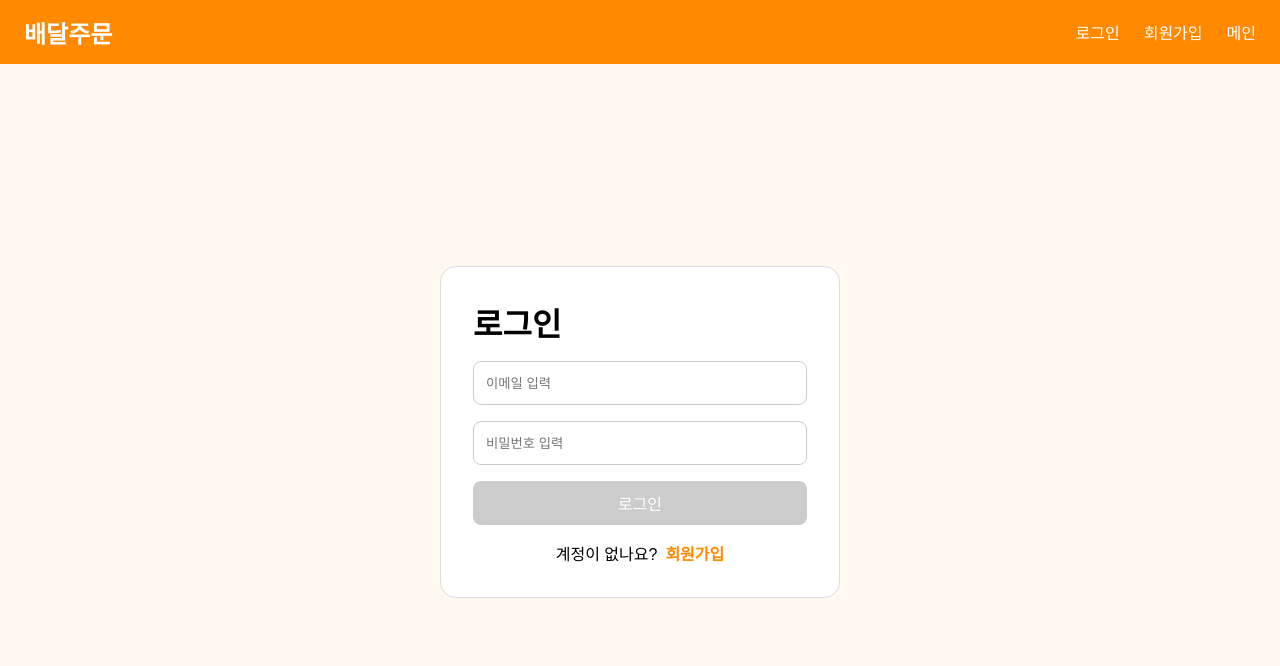
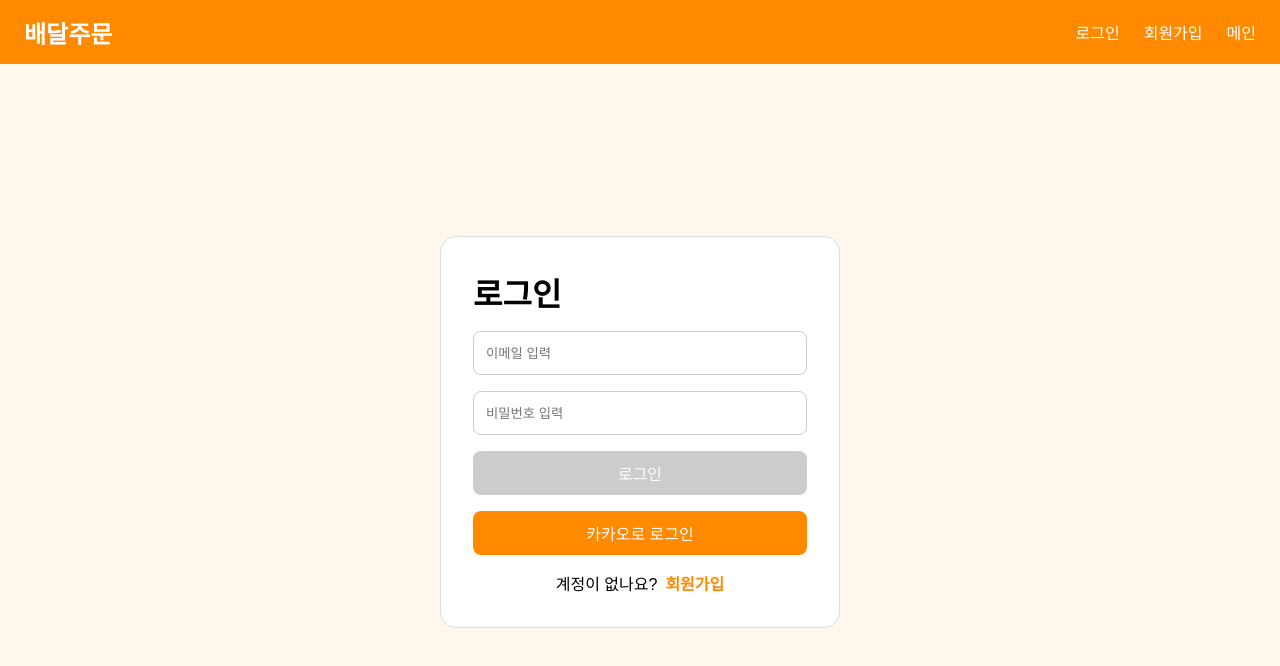
Before and after one commit to kangs-code/likelion-week7, a React (Vite) app: page /login in a window 1280 px wide. Shown: the top 666 px of the page. Built offline with nearby package versions, Linux system fonts and the light colour scheme; no server answers.

Commit message:
카카오 소셜로그인 연동

```diff
--- a/src/App.jsx
+++ b/src/App.jsx
@@ -8,6 +8,7 @@ import Login from "./pages/Login";
 import Signup from "./pages/Signup";
 import Cart from "./pages/Cart";
 import CreditCharge from "./pages/CreditCharge";
+import OauthSuccess from "./pages/OauthSuccess";
 
 import "./index.css";
 
@@ -21,6 +22,7 @@ function App() {
         <Route path="/main" element={<Home />} />
         <Route path="/login" element={<Login />} />
         <Route path="/signup" element={<Signup />} />
+        <Route path="/oauth/success" element={<OauthSuccess />} />
         <Route
           path="/cart"
           element={
--- a/src/pages/Login.css
+++ b/src/pages/Login.css
@@ -46,6 +46,22 @@
   background-color: #ccc;
 }
 
+.kakao-login-button {
+  height: 44px;
+
+  border: none;
+  border-radius: 8px;
+
+  background-color: #fee500;
+
+  color: #191919;
+
+  font-size: 16px;
+  font-weight: 500;
+
+  cursor: pointer;
+}
+
 .signup-link {
   display: flex;
   justify-content: center;
--- a/src/pages/Login.jsx
+++ b/src/pages/Login.jsx
@@ -13,6 +13,10 @@ function Login() {
   const [isSubmitting, setIsSubmitting] = useState(false);
 
   const isValid = email !== "" && password !== "";
+
+  const handleKakaoLogin = () => {
+    window.location.href = "https://sangjun.shop/api/v1/auth/kakao/login";
+  };
 
   const handleLogin = async (e) => {
     e.preventDefault();
@@ -62,6 +66,14 @@ function Login() {
           {isSubmitting ? "로그인 중..." : "로그인"}
         </button>
 
+        <button
+          type="button"
+          className="kakao-login-button"
+          onClick={handleKakaoLogin}
+        >
+          카카오로 로그인
+        </button>
+
         <div className="signup-link">
           <span>계정이 없나요?</span>
           <Link to="/signup">회원가입</Link>
--- /dev/null
+++ b/src/pages/OauthSuccess.jsx
@@ -0,0 +1,32 @@
+import { useEffect } from "react";
+import { useNavigate, useSearchParams } from "react-router-dom";
+import Layout from "../components/Layout";
+
+function OauthSuccess() {
+  const navigate = useNavigate();
+  const [searchParams] = useSearchParams();
+
+  useEffect(() => {
+    const accessToken = searchParams.get("accessToken");
+
+    if (!accessToken) {
+      alert("로그인에 실패했습니다.");
+      navigate("/login", { replace: true });
+      return;
+    }
+
+    localStorage.setItem("accessToken", accessToken);
+    localStorage.setItem("isLogin", "true");
+
+    navigate("/", { replace: true });
+    window.location.reload();
+  }, [searchParams, navigate]);
+
+  return (
+    <Layout center>
+      <p>로그인 처리 중입니다...</p>
+    </Layout>
+  );
+}
+
+export default OauthSuccess;
```
